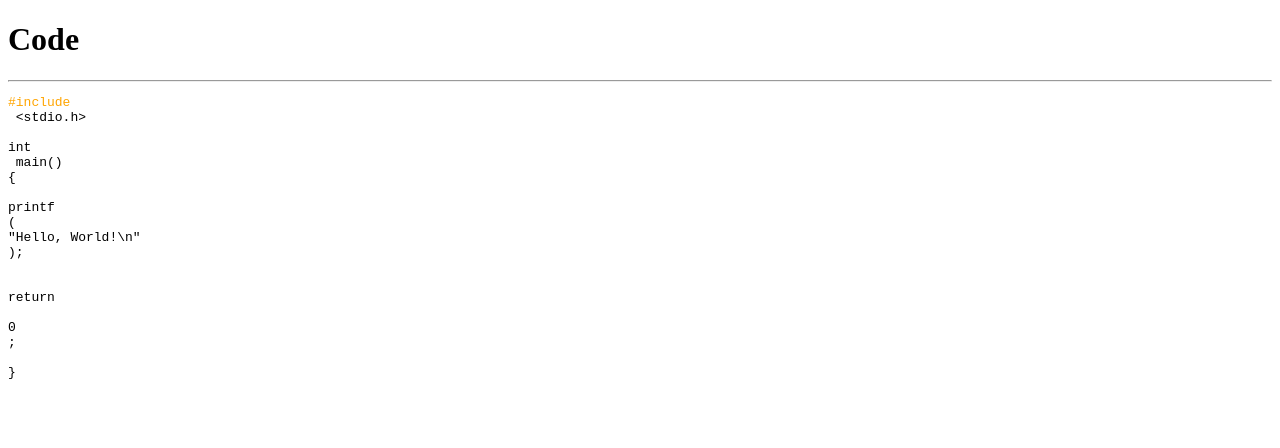
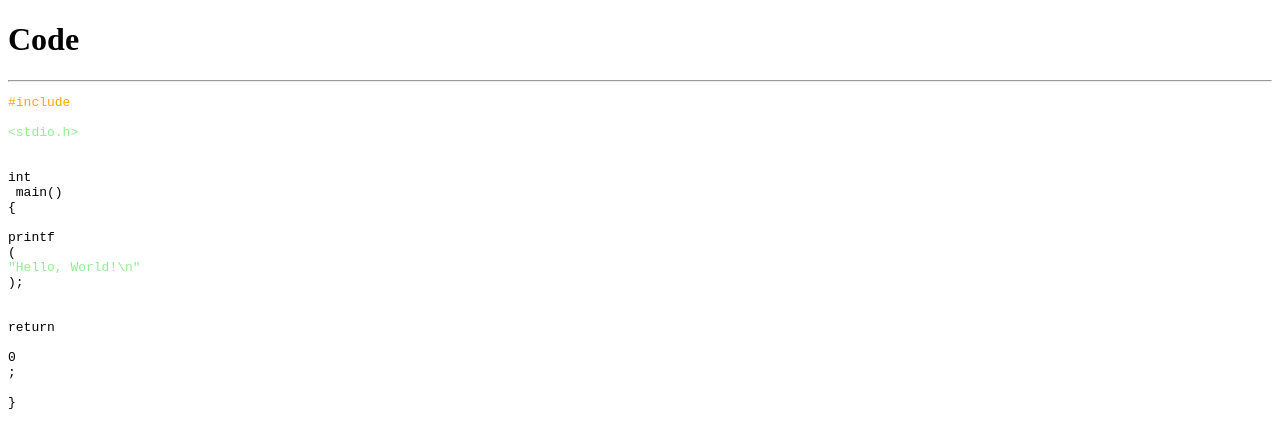
Before and after one commit to im-tosi/css-1, a plain HTML site: page index.html in a window 1280 px wide. Drawn offline with Linux system fonts and the light colour scheme.

```diff
--- a/index.html
+++ b/index.html
@@ -9,10 +9,10 @@
         <h1>Code</h1>
         <hr />
         <pre>
-<div class="arancione">#include</div> </div>&lt;stdio.h&gt;</div>
+<div class="arancione">#include</div> <div class="verde">&lt;stdio.h&gt;</div>
 
 <div>int</div> main() <div>{</div>
-<div>printf</div><div>(</div><div>"Hello, World!\n"</div><div>);</div>
+<div>printf</div><div>(</div><div class="verde">"Hello, World!\n"</div><div>);</div>
     <div>return</div> <div>0</div><div>;</div>
 <div>}</div>
         </pre>
```
